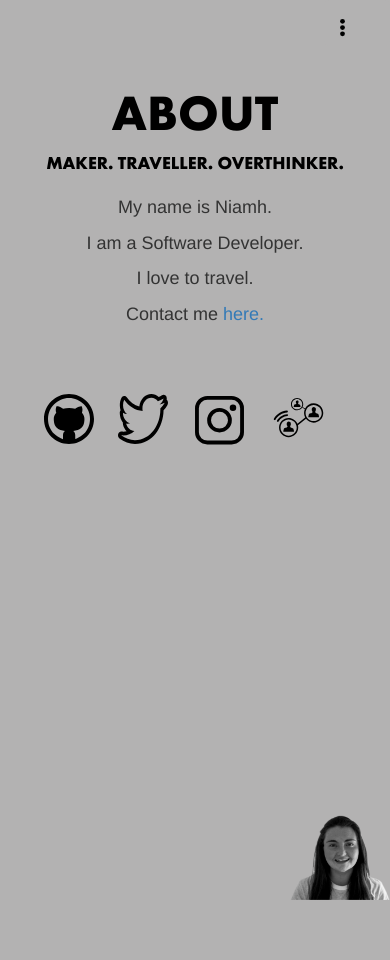
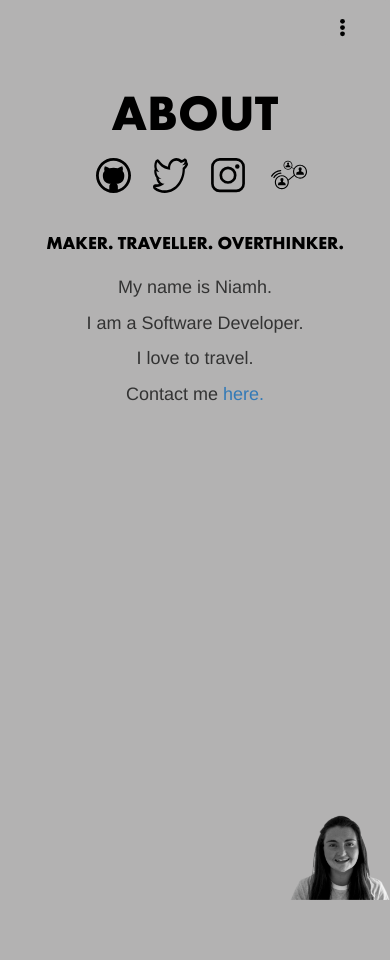
Before and after one commit to nileahtobhair/nileahtobhair.github.io, a Jekyll site: the page built from about.md, in a window 390 px wide. Built offline with Jekyll 4.4.1, drawn with Linux system fonts in a browser that asks for light colours; nearby versions of some CDN libraries.

Commit message:
add insta images to about page

```diff
--- a/_config.yml
+++ b/_config.yml
@@ -19,3 +19,4 @@
 plugins: [jekyll-paginate]
 paginate: 3
 paginate_path: "/blog/page:num/"
+instagram_access : "38657779.afbeea0.d46de61ceadb4fe1b1714fac67212736"
--- a/_sass/partials/_bigmenu.scss
+++ b/_sass/partials/_bigmenu.scss
@@ -39,3 +39,30 @@
 
 
 }
+ul#instagram-images{
+	position: absolute;
+	bottom:0;
+	margin:0;
+	list-style: none;
+	text-decoration: none;
+	@media screen and ( max-width: 1100px ){
+		display: none;
+	}
+	li{
+		background-color: #000;
+		float:left;
+		height:250px;
+		@media screen and ( min-width: 1600px ){
+				height:300px;
+			}
+		/*position: relative;*/
+		img{
+			width:250px;
+			@media screen and ( min-width: 1600px ){
+				width:300px;
+			}
+		/*	position:absolute;*/
+			top:50%;
+		}
+	}
+}
--- a/_sass/partials/_overview.scss
+++ b/_sass/partials/_overview.scss
@@ -158,17 +158,22 @@
         margin-bottom:10px;
     }
     .social-links{
-         margin-top:50px;
+         margin-top:0px;
+         margin-left:25px;
+         @media screen and ( max-width: 799px ){
+            display: block;
+            margin-bottom:30px;
+         }
         img{
-            width:50px;
-            margin-right:20px;
+            width:35px;
+            margin-right:10px;
         }
         img#insta-link{
-            width:55px;
-            padding-top:15px;
+            width:38px;
+            padding-top:10px;
         }
         img#linkedin-link{
-            width:55px;
+            width:40px;
             padding-top:10px;
         }
     }
--- a/about.md
+++ b/about.md
@@ -8,28 +8,63 @@
 <div class='background-container'>
 
 	<div class='big-content'>
-	    <h3 class='big-heading'>About</h3>
+	    <h3 class='big-heading'>
+	    	About
+	    	<span class='social-links'>
+			    <a target="_blank" id="github" href="http://www.github.com/nileahtobhair">
+			    	<img src="{{site.baseurl}}/pics/github.svg">
+			    </a>
+			    <a target="_blank" href="https://twitter.com/nileahtobhair">
+			      	<img src="{{site.baseurl}}/pics/twitter2.svg">
+			    </a>
+			      <a target="_blank" class="insta-container" href="https://instagram.com/niamhslawlor">
+			      	<img id="insta-link" src="{{site.baseurl}}/assets/instagram.svg">
+			      </a>
+
+			      <a target="_blank" href="https://www.linkedin.com/in/nlawlor/">
+			            <img id='linkedin-link' src="{{site.baseurl}}/pics/linkedin.svg">
+			      </a>
+	    </span>
+	    </h3>
 	    <h4>Maker. Traveller. Overthinker.</h4>
 	    <p>My name is Niamh.</p>
 	    <p>I am a Software Developer.</p>
 	    <p>I love to travel.</p>
 	    <p>Contact me <a href="/contact">here.</a></p>
-	    <div class='social-links'>
-	    <a target="_blank" id="github" href="http://www.github.com/nileahtobhair">
-	    	<img src="{{site.baseurl}}/pics/github.svg">
-	    </a>
-	    <a target="_blank" href="https://twitter.com/nileahtobhair">
-	      	<img src="{{site.baseurl}}/pics/twitter2.svg">
-	    </a>
-	      <a target="_blank" class="insta-container" href="https://instagram.com/niamhslawlor">
-	      	<img id="insta-link" src="{{site.baseurl}}/assets/instagram.svg">
-	      </a>
 
-	      <a target="_blank" href="https://www.linkedin.com/in/nlawlor/">
-	            <img id='linkedin-link' src="{{site.baseurl}}/pics/linkedin.svg">
-	      </a>
-	    </div>
 	</div>
 
 	<img class='home-me' src="../assets/cutout.png"/>
+	<ul id='instagram-images'>
+
+	</ul>
 </div>
+<script src="https://ajax.googleapis.com/ajax/libs/jquery/3.2.1/jquery.min.js"></script>
+<script>
+	var $ = jQuery;
+
+	$( document ).ready(function() {
+		console.log('inside get instagram');
+		var url = "https://api.instagram.com/v1/users/self/media/recent/?access_token=38657779.afbeea0.d46de61ceadb4fe1b1714fac67212736&count=3";
+
+	    $.ajax({
+	        method: "GET",
+	        url: url,
+	        dataType: "jsonp",
+	        jsonp: "callback",
+	        jsonpCallback: "jsonpcallback",
+	        success: function(data) {
+	           if(data && data.data){
+	           	data.data.map((photo,index)=>{
+	           		var image_url = photo.images.standard_resolution.url;
+	           		$("ul#instagram-images").append('<li><a href="https://www.instagram.com/niamhslawlor/" target="_blank"> <img src='+image_url+' alt="instagram"/></a></li>');
+	           	})
+	           }
+	        },
+	        error: function(jqXHR, textStatus, errorThrown) {
+	         	console.log('error',errorThrown);
+	        }
+    	});
+	});
+
+</script>
```
